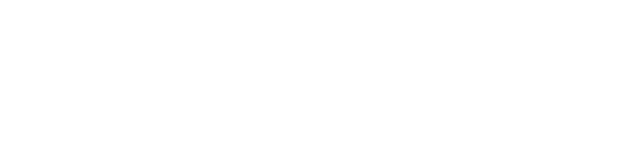
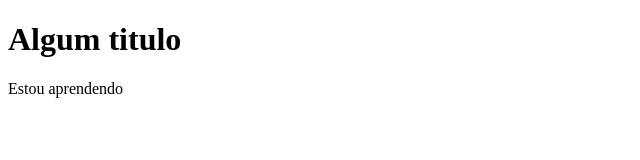
Before and after one commit to juliacaraujo/git, a plain HTML site: page index.html in a window 1280 px wide. Shown: the whole page, without its empty margins (0-640 px from the left). Drawn offline with Linux system fonts and the light colour scheme.

Commit message:
Criei titulo

```diff
--- a/index.html
+++ b/index.html
@@ -8,6 +8,9 @@
     <title>Tutorial de Git</title>
 </head>
 
-<body></body>
+<body>
+    <h1> Algum titulo </h1>
+    <p>Estou aprendendo</p>
+</body>
 
 </html>
```
